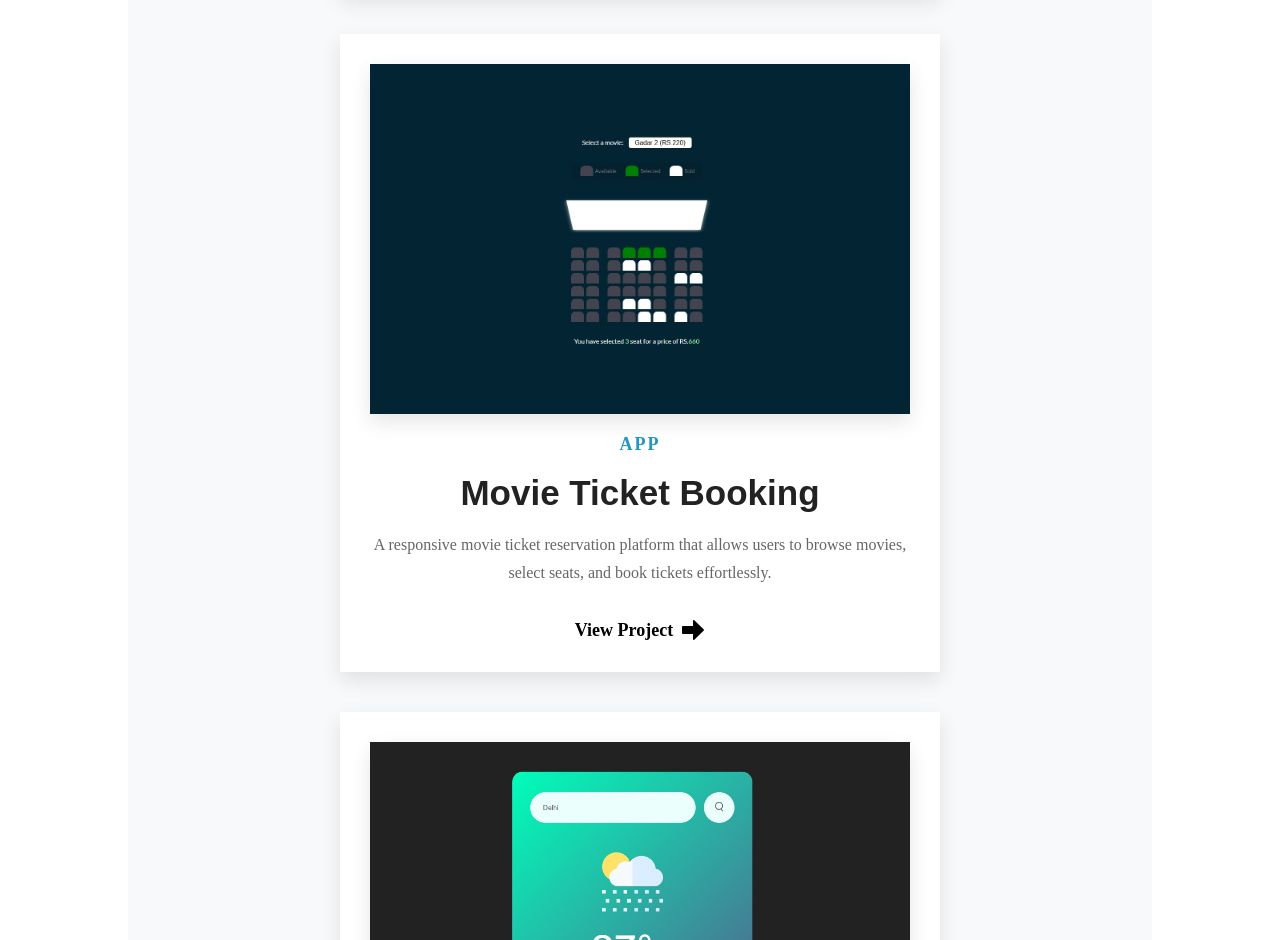
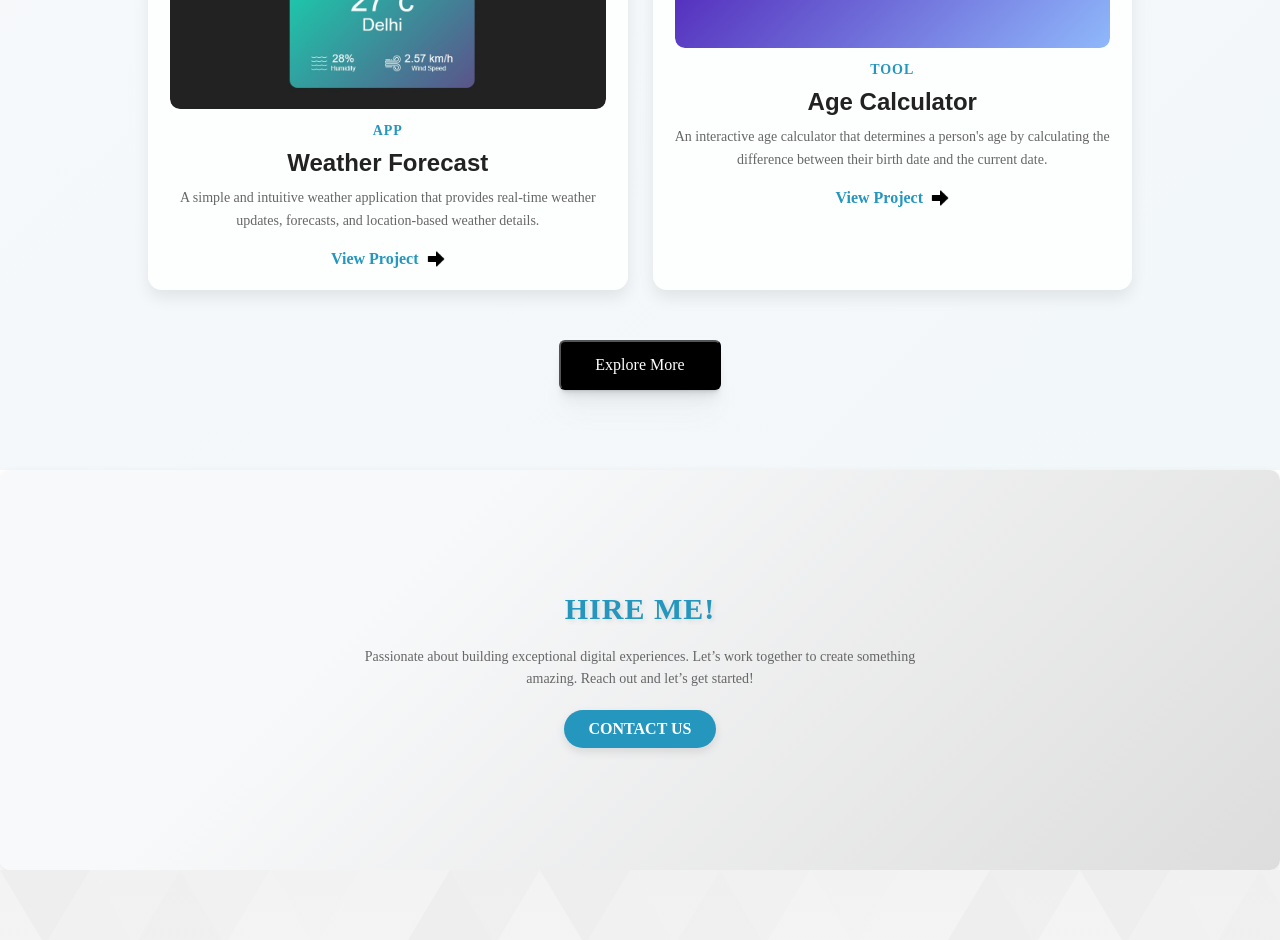
Before and after one commit to Sontara444/Sontara-Dev, a React (Create React App) app: page / in a window 1280 px wide. Shown: the part 1860-2800 px from the top of the page. Built offline with nearby package versions, Linux system fonts and the light colour scheme.

Commit message:
add responsive

```diff
--- a/src/Component/Assets/assets.js
+++ b/src/Component/Assets/assets.js
@@ -27,6 +27,7 @@ import git_img from "./git_img.png";
 import bg_img from "./common-bg.svg";
 import arrow_img from "./arrow_img.png";
 import trophy_img from "./trophy_img.png";
+import trophy2_img from "./trophy2_img.png";
 import sand_img from "./sand_img.png";
 import laptop_img from "./laptop_img.png";
 import code_img from "./code_img.png"
@@ -61,6 +62,7 @@ export const assets = {
   bg_img,
   arrow_img,
   trophy_img,
+  trophy2_img,
   sand_img,
   laptop_img,
   code_img,
--- a/src/Component/ContactTwo/ContactTwo.css
+++ b/src/Component/ContactTwo/ContactTwo.css
@@ -1,99 +1,74 @@
 .contact-two {
-    color: #000;
-    height: 45vh;
+    color: var(--black);
+    height: 50vh;
     width: 100%;
-    overflow: hidden;
     display: flex;
     flex-direction: column;
     justify-content: center;
     align-items: center;
-    background: url("../Assets/leaf1_img.png") no-repeat center center;
-    background-size: cover;
-    background: #F3F3F3;
+    background: linear-gradient(135deg, var(--light-bg) 30%, var(--light-grey) 100%);
+    padding: 5rem 2rem;
+    text-align: center;
+    box-shadow: 0 4px 10px var(--shadow-color);
+    border-radius: 10px;
 }
 
 .contact-two-header {
-    width: 100%;
-    text-align: center;
+    margin-bottom: 2rem;
 }
 
 .contact-two-header h2 {
-    font-size: 42px;
-    line-height: 3rem;
-    font-weight: 600;
-}
-
-.contact-two-container {
-    width: 100%;
-    margin: 5rem auto;
-    display: flex;
-    flex-direction: column;
-    align-items: center;
-    justify-content: center;
-    text-align: center;
+    font-size: 3rem;
+    font-weight: 700;
+    color: var(--primary-color);
+    text-transform: uppercase;
+    letter-spacing: 1px;
+    text-shadow: 2px 2px 5px rgba(0, 0, 0, 0.1);
 }
 
 .contact-two-container p {
-    font-size: 18px;
-    line-height: 3rem;
-    font-weight: 200;
-    width: 100%;
+    font-size: 1.4rem;
+    line-height: 2.2rem;
+    font-weight: 300;
     max-width: 600px;
     color: var(--grey);
+    margin-bottom: 2rem;
 }
-
-
 
 .contact-two-button a {
     text-decoration: none;
-    font-size: 1.8rem;
-    font-weight: bold;
-    color: var(--skyblue);
-    text-decoration: none;
+    font-size: 1.6rem;
+    font-weight: 600;
+    color: var(--white);
+    background: var(--primary-color);
+    padding: 1rem 2.5rem;
+    border-radius: 30px;
+    box-shadow: 0px 4px 10px rgba(0, 0, 0, 0.1);
+    transition: all 0.3s ease-in-out;
     display: inline-block;
-    position: relative;
-    transition: color 0.3s ease-in-out;
-  }
+}
 
-  .contact-two-button::after {
-    content: "";
-    display: block;
-    width: 100%;
-    height: 3px;
-    background: var(--skyblue);
-    transition: transform 0.3s ease-in-out;
-    transform: scaleX(0);
-    transform-origin: left;
-  }
+.contact-two-button a:hover {
+    background: var(--dark-black);
+    color: var(--white);
+    transform: translateY(-3px);
+    box-shadow: 0px 6px 15px rgba(0, 0, 0, 0.2);
+}
 
-  .contact-two-button a:hover {
-    color: var(--dark-black);
-  }
-
-  .contact-two-button:hover::after {
-    transform: scaleX(1);
-  }
-
-
-
-/* Responsive Design */
 @media (max-width: 768px) {
     .contact-two {
         height: auto;
         padding: 4rem 2rem;
     }
-
     .contact-two-header h2 {
-        font-size: 32px;
+        font-size: 2.5rem;
     }
-
     .contact-two-container p {
-        font-size: 16px;
-        line-height: 2.5rem;
+        font-size: 1.2rem;
+        line-height: 2rem;
     }
-
     .contact-two-button a {
-        padding: 1.5rem 3rem;
-        font-size: 1.6rem;
+        padding: 0.8rem 2rem;
+        font-size: 1.4rem;
     }
 }
--- a/src/Component/Hero/Hero.css
+++ b/src/Component/Hero/Hero.css
@@ -82,7 +82,7 @@ body{
 .skills{
     display: flex;
     align-items: start;
-    margin-top: 8rem;
+    margin-top: 6rem;
     gap:10px;
 }
 .tech-content{
@@ -118,7 +118,7 @@ body{
     display: flex;
     align-items: center;
     gap: 24px;
-    margin-top: 6rem;
+    margin-top: 5rem;
 }
 
 .hero-button a{
--- a/src/Component/Projects/Projects.css
+++ b/src/Component/Projects/Projects.css
@@ -1,113 +1,127 @@
+.projects {
+  background: linear-gradient(135deg, var(--light-bg), #f2f7fa);
+}
+
 .project-section {
   width: 80%;
-  padding: 8rem 0;
-  background-color: var(--light-bg);
+  padding: 6rem 0;
   color: var(--black);
   text-align: center;
   margin: 0 auto;
 }
 
 .section-subtitle {
-  font-size: 2.8rem;
-  font-weight: 900;
+  font-size: 3rem;
+  font-weight: 800;
   color: var(--skyblue);
-  margin-bottom: 2rem;
-  padding-top: 2rem;
+  margin-bottom: 1rem;
+  padding-top: 1rem;
   font-family: "Tangerine", serif;
 }
 
 .section-title {
-  font-size: 5rem;
+  font-size: 6rem;
   font-weight: 900;
-  font-family: "Rubik Doodle Shadow", system-ui;
+  font-family: "Rubik", sans-serif;
   color: var(--black);
-  margin-bottom: 5rem;
+  margin-bottom: 3.5rem;
   text-transform: uppercase;
 }
 
 .project-card-box {
-  display: flex;
-  flex-wrap: wrap;
+  display: grid;
+  grid-template-columns: repeat(auto-fit, minmax(320px, 1fr));
+  gap: 2.5rem;
   justify-content: center;
-  gap: 4rem;
+  padding: 0 2rem;
 }
 
 .project-card {
-  display: flex;
-  flex-direction: column;
-  align-items: center;
-  background: var(--card-bg);
-  padding: 3rem;
-  box-shadow: 0 8px 20px var(--shadow-color);
-  transition: transform 0.3s ease-in-out, box-shadow 0.3s ease-in-out;
-  width: 90%;
-  max-width: 600px;
-  text-align: center;
+  background: rgba(255, 255, 255, 0.8);
+  backdrop-filter: blur(10px);
+  padding: 2.2rem;
+  border-radius: 14px;
+  box-shadow: 0 8px 16px rgba(0, 0, 0, 0.08);
+  transition: all 0.3s ease-in-out;
+  overflow: hidden;
 }
 
 .project-card:hover {
-  transform: scale(1.02);
-  box-shadow: 0 12px 30px rgba(0, 0, 0, 0.15);
+  transform: translateY(-5px);
+  box-shadow: 0 12px 25px rgba(0, 0, 0, 0.12);
 }
 
 .project-image {
   width: 100%;
-  display: flex;
-  justify-content: center;
-  margin-bottom: 2rem;
+  border-radius: 12px;
+  overflow: hidden;
+  margin-bottom: 1.2rem;
 }
 
 .project-image img {
   width: 100%;
-  max-width: 700px;
-  height: 350px;
+  height: auto;
   object-fit: cover;
-  box-shadow: 0 8px 20px var(--shadow-color);
+  border-radius: 10px;
+  transition: transform 0.3s ease-in-out;
+}
+
+.project-card:hover .project-image img {
+  transform: scale(1.04);
 }
 
 .project-content {
-  width: 100%;
+  text-align: center;
 }
 
 .project-type {
-  font-size: 1.8rem;
+  font-size: 1.4rem;
   text-transform: uppercase;
   color: var(--skyblue);
-  font-weight: bold;
-  letter-spacing: 2px;
+  font-weight: 600;
+  letter-spacing: 1px;
 }
 
 .project-title {
-  font-size: 3.5rem;
-  font-weight: 800;
+  font-size: 2.4rem;
+  font-weight: 700;
   font-family: "Space Grotesk", sans-serif;
-  margin: 1.5rem 0;
-  line-height: 1.3;
+  margin: 1rem 0;
 }
 
 .project-description {
-  font-size: 1.6rem;
-  line-height: 1.8em;
+  font-size: 1.4rem;
+  line-height: 1.6em;
   color: var(--grey);
-  margin-bottom: 3rem;
+  margin-bottom: 1.8rem;
   font-weight: 400;
 }
 
 .project-link {
-  font-size: 1.8rem;
-  font-weight: bold;
-  color: var(--dark-black);
-  text-decoration: none;
   display: flex;
   align-items: center;
-  flex-wrap: wrap;
   justify-content: center;
+  font-size: 1.6rem;
+  font-weight: bold;
+  color: var(--skyblue);
+  text-decoration: none;
   gap: 8px;
   transition: color 0.3s ease-in-out;
 }
 
+.project-link img {
+  width: 18px;
+  height: 18px;
+  transition: transform 0.3s ease-in-out;
+}
+
 .project-link:hover {
   color: var(--black);
+}
+
+.project-link:hover img {
+  transform: translateX(5px);
+  filter: brightness(0.7);
 }
 
 .explore-button-container {
@@ -116,31 +130,45 @@
 }
 
 .explore-btn {
-  background-color: rgb(255, 255, 255);
-  border: none;
-  color: var(--dark-black);
-  padding: 1.8rem 5rem;
-  box-shadow: rgba(0, 0, 0, 0.075) 0px 0.706592px 0.706592px -0.625px, rgba(0, 0, 0, 0.07) 0px 1.80656px 1.80656px -1.25px, rgba(0, 0, 0, 0.07) 0px 3.62176px 3.62176px -1.875px, rgba(0, 0, 0, 0.063) 0px 6.8656px 6.8656px -2.5px, rgba(0, 0, 0, 0.05) 0px 13.6468px 13.6468px -3.125px, rgba(0, 0, 0, 0.024) 0px 30px 30px -3.75px;
-  font-size: 1.8rem;
+  margin: 2rem;
+  background: var(--dark-black);
+  color: var(--white);
+  padding: 14px 34px;
+  border-radius: 6px;
+  font-size: 1.6rem;
   font-weight: 500;
-  margin: 1rem auto;
-  display: inline-block;
   cursor: pointer;
   transition: all 0.3s ease-in-out;
+  box-shadow: rgba(0, 0, 0, 0.075) 0px 0.706592px 0.706592px -0.625px,
+              rgba(0, 0, 0, 0.07) 0px 1.80656px 1.80656px -1.25px,
+              rgba(0, 0, 0, 0.07) 0px 3.62176px 3.62176px -1.875px,
+              rgba(0, 0, 0, 0.063) 0px 6.8656px 6.8656px -2.5px,
+              rgba(0, 0, 0, 0.05) 0px 13.6468px 13.6468px -3.125px,
+              rgba(0, 0, 0, 0.024) 0px 30px 30px -3.75px;
 }
 
 .explore-btn:hover {
-  background-color: var(--dark-black);
-  color: white;
+  background: var(--white);
+  color: var(--black);
+  transform: translateY(-1px);
+  border: none;
+
 }
 
 @media (max-width: 768px) {
-  .project-card {
-    width: 100%;
-  }
-
   .explore-btn {
-    padding: 1.5rem 4rem;
-    font-size: 1.6rem;
+    padding: 10px 24px;
+    font-size: 1.4rem;
+    border-radius: 5px;
   }
 }
+
+@media (max-width: 500px) {
+  .explore-btn {
+    padding: 8px 20px;
+    font-size: 1.2rem;
+    border-radius: 4px;
+    width: 100%;
+    text-align: center;
+  }
+}
--- a/src/Component/Projects/Projects.jsx
+++ b/src/Component/Projects/Projects.jsx
@@ -7,6 +7,7 @@ const Projects = () => {
   const visibleProjects = showAll ? projectData : projectData.slice(0, 4);
 
   return (
+    <section className="projects">
     <div className="project-section">
       <p className="section-subtitle">My Portfolio</p>
       <h3 className="section-title">Recent Works</h3>
@@ -28,13 +29,13 @@ const Projects = () => {
         ))}
       </div>
 
-      {/* Explore More Button */}
       <div className="explore-button-container">
         <button className="explore-btn" onClick={() => setShowAll(!showAll)}>
           {showAll ? "Show Less" : "Explore More"}
         </button>
       </div>
     </div>
+    </section>
   );
 };
 
```
Also changed, not shown: src/Component/Assets/trophy2_img.png (added).
